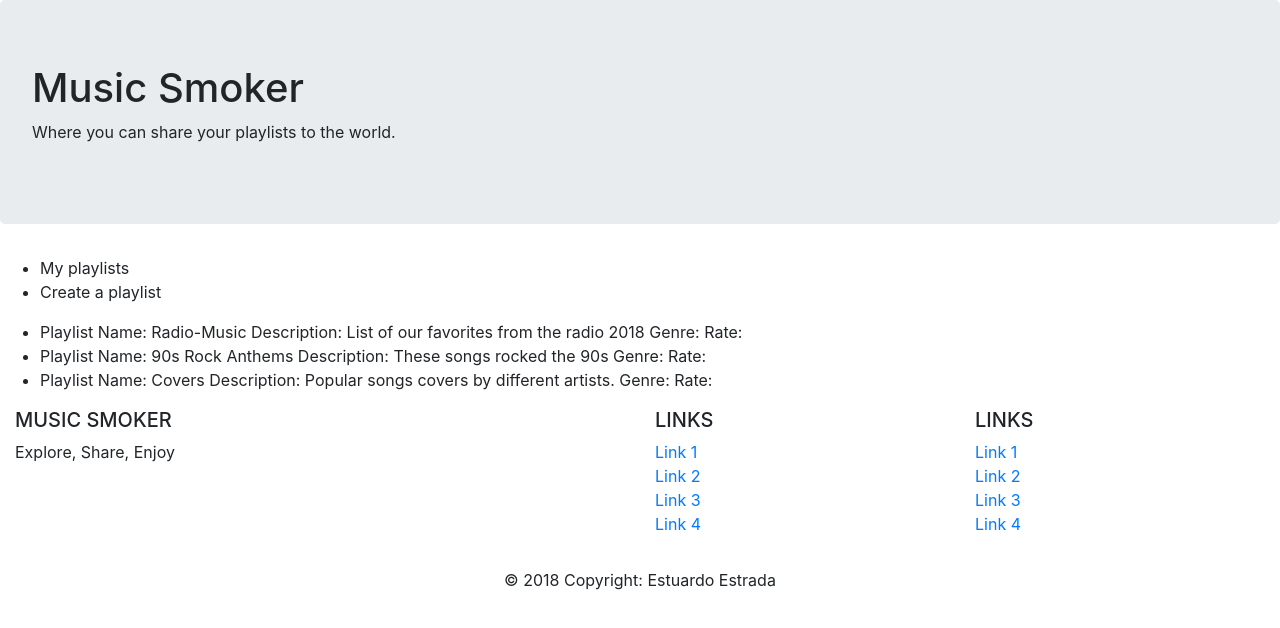
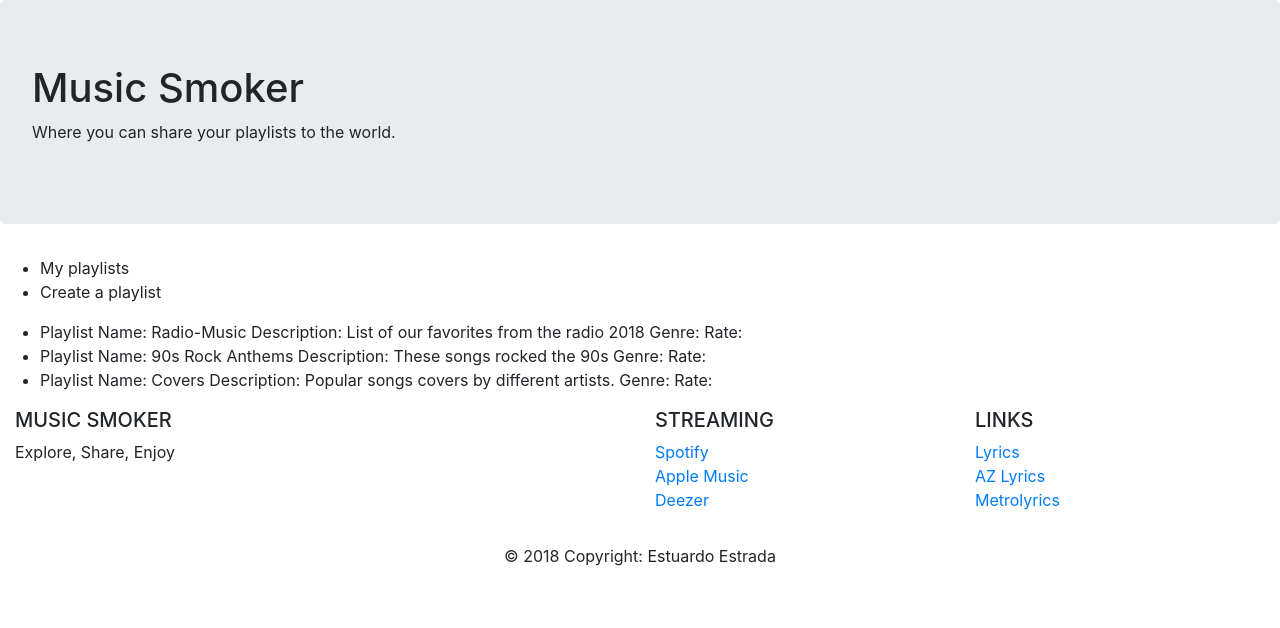
Before and after one commit to estuardo9609/Music-Smoker-2, an Angular app: page / in a window 1280 px wide. Shown: the top 628 px of the page. Built offline with nearby package versions, Linux system fonts and the light colour scheme.

Commit message:
Se intentó verificar porque no funciona correctamente el commit

```diff
--- a/src/app/app-footer/app-footer.component.html
+++ b/src/app/app-footer/app-footer.component.html
@@ -1,77 +1,41 @@
 <!-- Footer Links -->
 <div class="container-fluid text-center text-md-left">
-
-  <!-- Grid row -->
   <div class="row">
-
-    <!-- Grid column -->
     <div class="col-md-6 mt-md-0 mt-3">
-
-      <!-- Content -->
       <h5 class="text-uppercase">Music Smoker</h5>
       <p>{{description}}</p>
-
     </div>
-    <!-- Grid column -->
-
     <hr class="clearfix w-100 d-md-none pb-3">
-
-    <!-- Grid column -->
     <div class="col-md-3 mb-md-0 mb-3">
-
-        <!-- Links -->
-        <h5 class="text-uppercase">Links</h5>
-
+        <h5 class="text-uppercase">Streaming</h5>
         <ul class="list-unstyled">
           <li>
-            <a href="#!">Link 1</a>
+            <a href="https://www.spotify.com/gt/">Spotify</a>
           </li>
           <li>
-            <a href="#!">Link 2</a>
+            <a href="https://www.apple.com/la/music/">Apple Music</a>
           </li>
           <li>
-            <a href="#!">Link 3</a>
+            <a href="https://www.deezer.com/es/">Deezer</a>
+          </li>
+        </ul>
+      </div>
+      <div class="col-md-3 mb-md-0 mb-3">
+        <h5 class="text-uppercase">Links</h5>
+        <ul class="list-unstyled">
+          <li>
+            <a href="https://www.lyrics.com/">Lyrics</a>
           </li>
           <li>
-            <a href="#!">Link 4</a>
+            <a href="https://www.azlyrics.com/">AZ Lyrics</a>
+          </li>
+          <li>
+            <a href="http://www.metrolyrics.com/">Metrolyrics</a>
           </li>
         </ul>
-
       </div>
-      <!-- Grid column -->
-
-      <!-- Grid column -->
-      <div class="col-md-3 mb-md-0 mb-3">
-
-        <!-- Links -->
-        <h5 class="text-uppercase">Links</h5>
-
-        <ul class="list-unstyled">
-          <li>
-            <a href="#!">Link 1</a>
-          </li>
-          <li>
-            <a href="#!">Link 2</a>
-          </li>
-          <li>
-            <a href="#!">Link 3</a>
-          </li>
-          <li>
-            <a href="#!">Link 4</a>
-          </li>
-        </ul>
-
-      </div>
-      <!-- Grid column -->
-
   </div>
-  <!-- Grid row -->
-
 </div>
-<!-- Footer Links -->
-
-<!-- Copyright -->
 <div class="footer-copyright text-center py-3">© 2018 Copyright:
   <a> Estuardo Estrada</a>
 </div>
-<!-- Copyright -->
```
